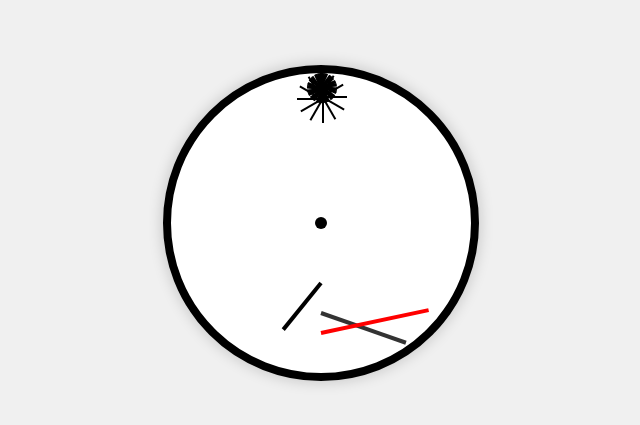
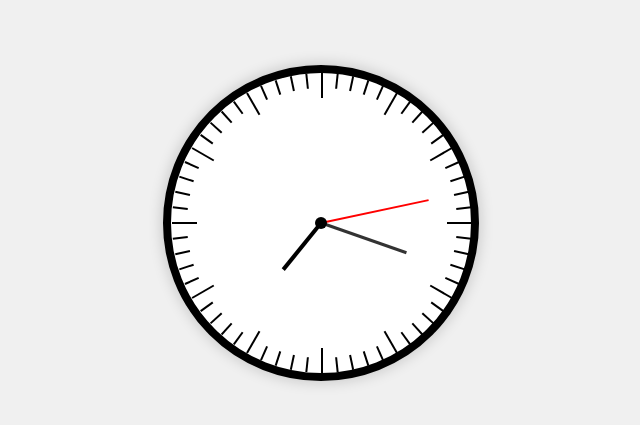
Before and after one commit to VolkanSah/clock, a plain HTML site: page index.html in a window 1280 px wide. Shown: the part 177-602 px from the top of the page, without its empty margins (319-959 px from the left). Drawn offline with Linux system fonts and the light colour scheme.

Commit message:
Update index.html

```diff
--- a/index.html
+++ b/index.html
@@ -14,6 +14,7 @@ body {
   background-color: #f0f0f0;
   font-family: Arial, sans-serif;
 }
+
 .circle {
   position: relative;
   width: 300px;
@@ -23,36 +24,45 @@ body {
   background-color: #fff;
   box-shadow: 0 0 15px rgba(0, 0, 0, 0.2);
 }
+
 .segment {
   position: absolute;
   width: 2px;
   height: 15px;
   background: #000;
-  top: 0;
   left: 50%;
-  transform-origin: center bottom;
+  transform-origin: 50% 150px; /* Hälfte der Kreishöhe */
 }
+
 .hand {
   position: absolute;
+  background: #000;
+  left: 50%;
+  bottom: 50%;
+  transform-origin: 50% 100%;
+}
+
+.hour {
   width: 4px;
-  background: #000;
-  top: 50%;
-  left: 50%;
-  transform-origin: center bottom;
-  transform: translate(-50%, 0);
-}
-.hour {
   height: 60px;
   background: #000;
+  margin-left: -2px;
 }
+
 .minute {
+  width: 3px;
   height: 90px;
   background: #333;
+  margin-left: -1.5px;
 }
+
 .second {
+  width: 2px;
   height: 110px;
   background: red;
+  margin-left: -1px;
 }
+
 .center {
   position: absolute;
   width: 12px;
@@ -62,15 +72,14 @@ body {
   top: 50%;
   left: 50%;
   transform: translate(-50%, -50%);
+  z-index: 10;
 }
 </style>
 </head>
 <body>
-
 <div class="circle">
   <div class="center"></div>
 </div>
-
 <script>
 const circle = document.querySelector('.circle');
 
@@ -78,8 +87,8 @@ const circle = document.querySelector('.circle');
 for (let i = 0; i < 60; i++) {
   const segment = document.createElement('div');
   segment.className = 'segment';
-  segment.style.height = i % 5 === 0 ? '25px' : '15px'; // Längere Markierungen für Stunden
-  segment.style.transform = `rotate(${i * 6}deg) translate(-50%, 0)`;
+  segment.style.height = i % 5 === 0 ? '25px' : '15px';
+  segment.style.transform = `rotate(${i * 6}deg)`;
   circle.appendChild(segment);
 }
 
@@ -101,21 +110,20 @@ function updateClock() {
   const now = new Date();
   const seconds = now.getSeconds();
   const minutes = now.getMinutes();
-  const hours = now.getHours() % 12; // 12-Stunden-Format
+  const hours = now.getHours() % 12;
 
   const secondDegree = seconds * 6;
   const minuteDegree = minutes * 6 + seconds * 0.1;
   const hourDegree = hours * 30 + minutes * 0.5;
 
-  secondHand.style.transform = `translate(-50%, 0) rotate(${secondDegree}deg)`;
-  minuteHand.style.transform = `translate(-50%, 0) rotate(${minuteDegree}deg)`;
-  hourHand.style.transform = `translate(-50%, 0) rotate(${hourDegree}deg)`;
+  secondHand.style.transform = `rotate(${secondDegree}deg)`;
+  minuteHand.style.transform = `rotate(${minuteDegree}deg)`;
+  hourHand.style.transform = `rotate(${hourDegree}deg)`;
 }
 
 // Uhr initialisieren
 setInterval(updateClock, 1000);
 updateClock();
 </script>
-
 </body>
 </html>
```
